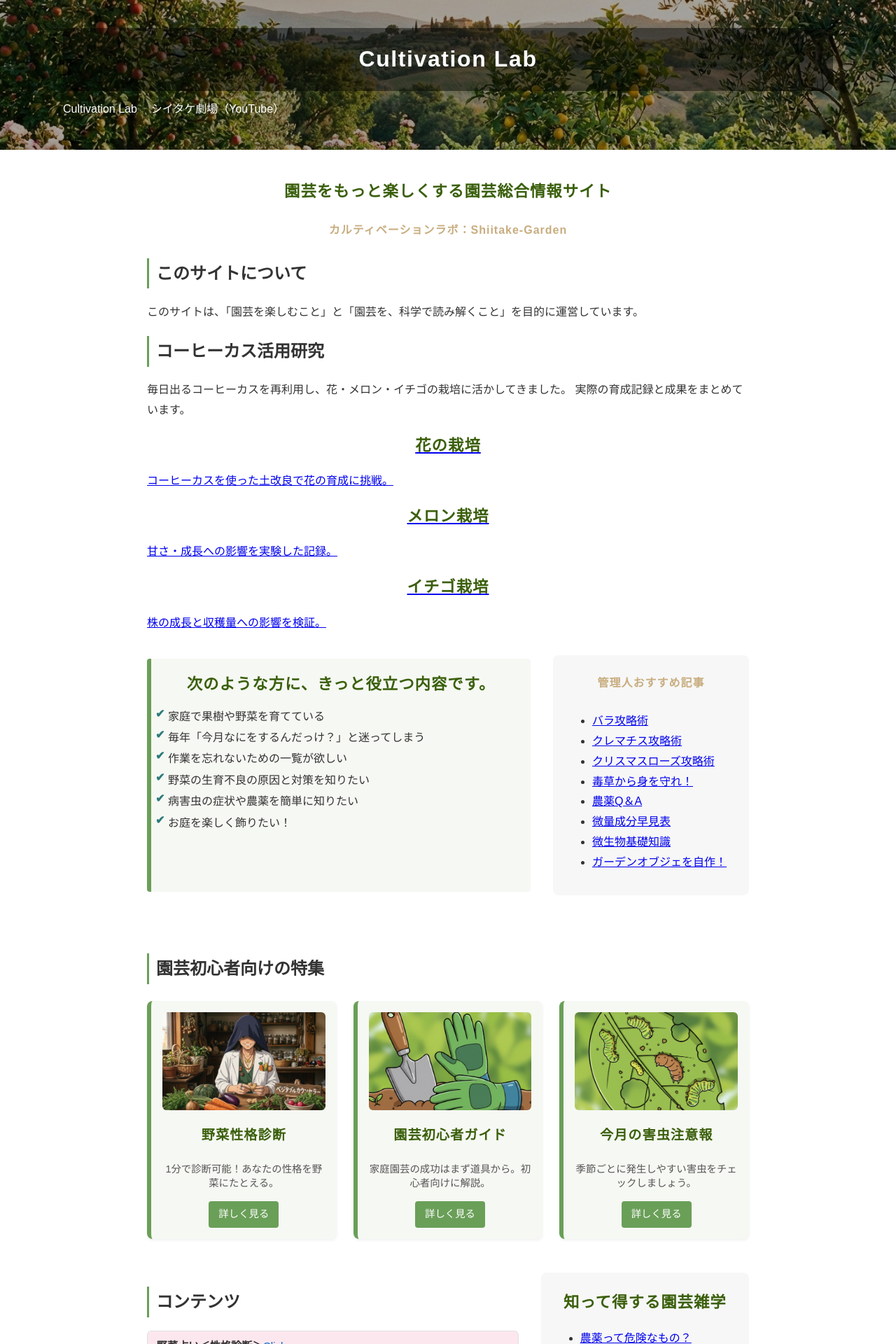
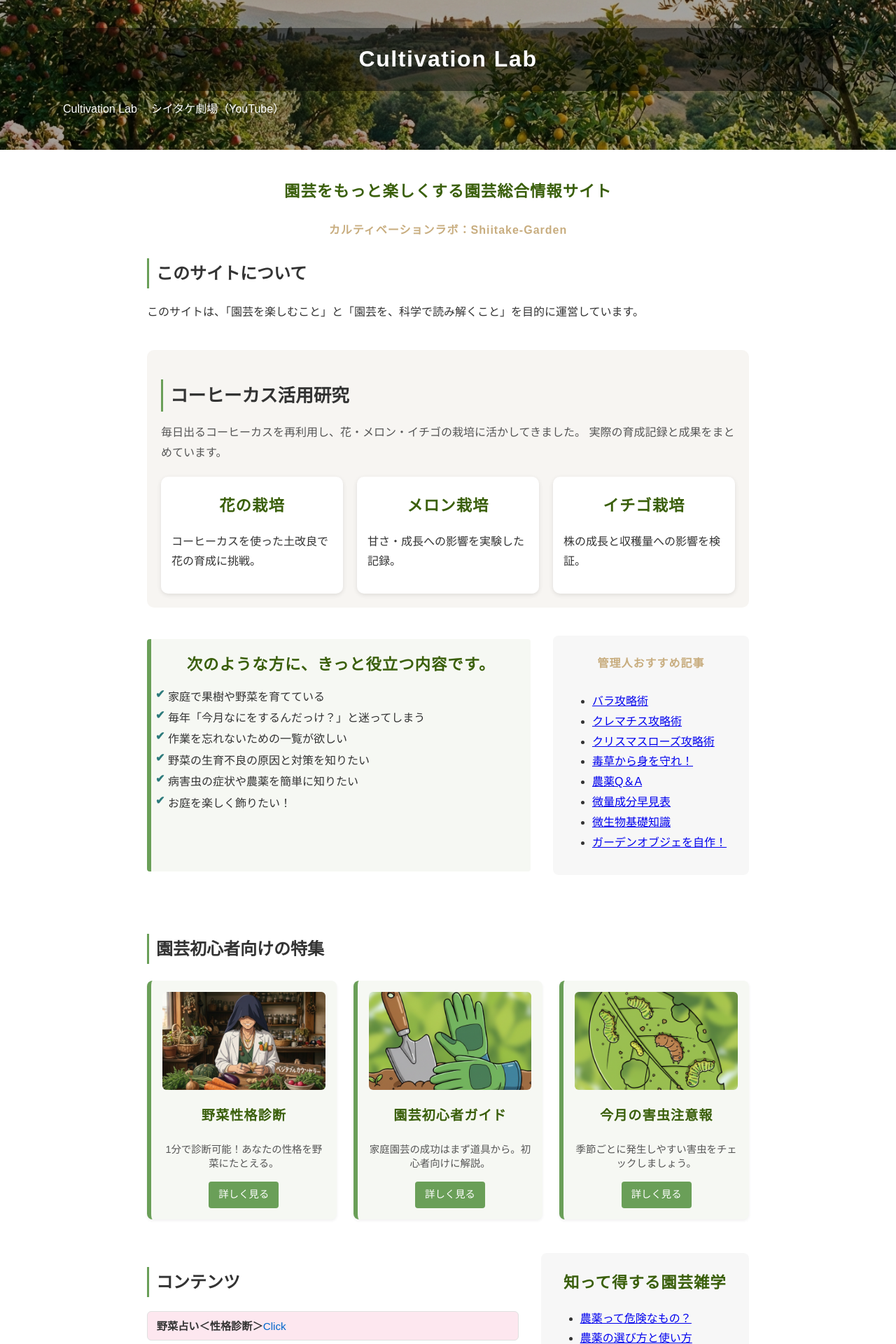
Before and after one commit to shiitake-garden/shiitake-garden.github.io, a Jekyll site: the page built from index_bf.html, in a window 1280 px wide. Shown: the top 1920 px of the page at 70% size. Built offline with Jekyll 4.4.1, drawn with Linux system fonts in a browser that asks for light colours.

Commit message:
Update site.css

```diff
--- a/assets/css/site.css
+++ b/assets/css/site.css
@@ -24,6 +24,55 @@ h2{border-left:3px solid var(--brand); padding-left:10px}
   line-height: 1.2;       /* 行間を詰める */
   margin-bottom: 4px;     /* タイトルとの隙間を最小限に */
 }
+
+/*-----トップ　コーヒーカス   ---*/
+/* === コーヒーカス特集セクション === */
+.coffee-section {
+  margin: 40px 0;
+  padding: 20px;
+  background: #f7f5f2;
+  border-radius: 10px;
+}
+
+.coffee-section h2 {
+  font-size: 1.6em;
+  margin-bottom: 10px;
+}
+
+.section-desc {
+  margin-bottom: 20px;
+  color: #555;
+}
+
+.coffee-cards {
+  display: flex;
+  gap: 20px;
+  flex-wrap: wrap;
+}
+
+.coffee-card {
+  flex: 1 1 250px;
+  background: white;
+  border-radius: 10px;
+  text-decoration: none;
+  color: #333;
+  box-shadow: 0 2px 6px rgba(0,0,0,0.1);
+  transition: 0.2s;
+}
+
+.coffee-card:hover {
+  transform: translateY(-5px);
+  box-shadow: 0 4px 10px rgba(0,0,0,0.15);
+}
+
+.card-content {
+  padding: 15px;
+}
+
+.coffee-card h3 {
+  margin-bottom: 8px;
+}
+
 
 /* ---- こんな方に向いています ---- */
 
@@ -315,3 +364,24 @@ section .content-list a:hover {
     grid-template-columns: 1fr;
   }
 }
+
+/* スマホ最適化 */
+@media (max-width: 768px) {
+
+  .coffee-cards {
+    flex-direction: column;
+  }
+
+  .coffee-card {
+    width: 100%;
+  }
+
+  .coffee-section {
+    padding: 15px;
+  }
+
+  .coffee-section h2 {
+    font-size: 1.4em;
+  }
+
+}
```
